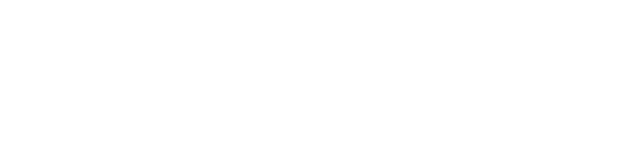
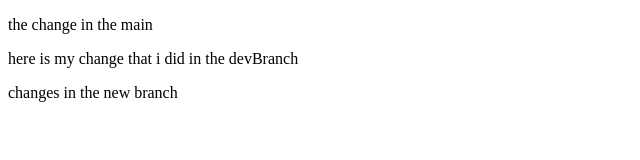
Before and after one commit to MeiWei98/2ndDayofCoding, a plain HTML site: page index.html in a window 1280 px wide. Shown: the whole page, without its empty margins (0-640 px from the left). Drawn offline with Linux system fonts and the light colour scheme.

Commit message:
the 3rd change in the index file

```diff
--- a/index.html
+++ b/index.html
@@ -7,6 +7,9 @@
     <title>Document</title>
 </head>
 <body>
+    <p>the change in the main</p>
+    <p>here is my change that i did in the devBranch</p>
+    <p>changes in the new branch</p>
 
 </body>
 </html>
```
